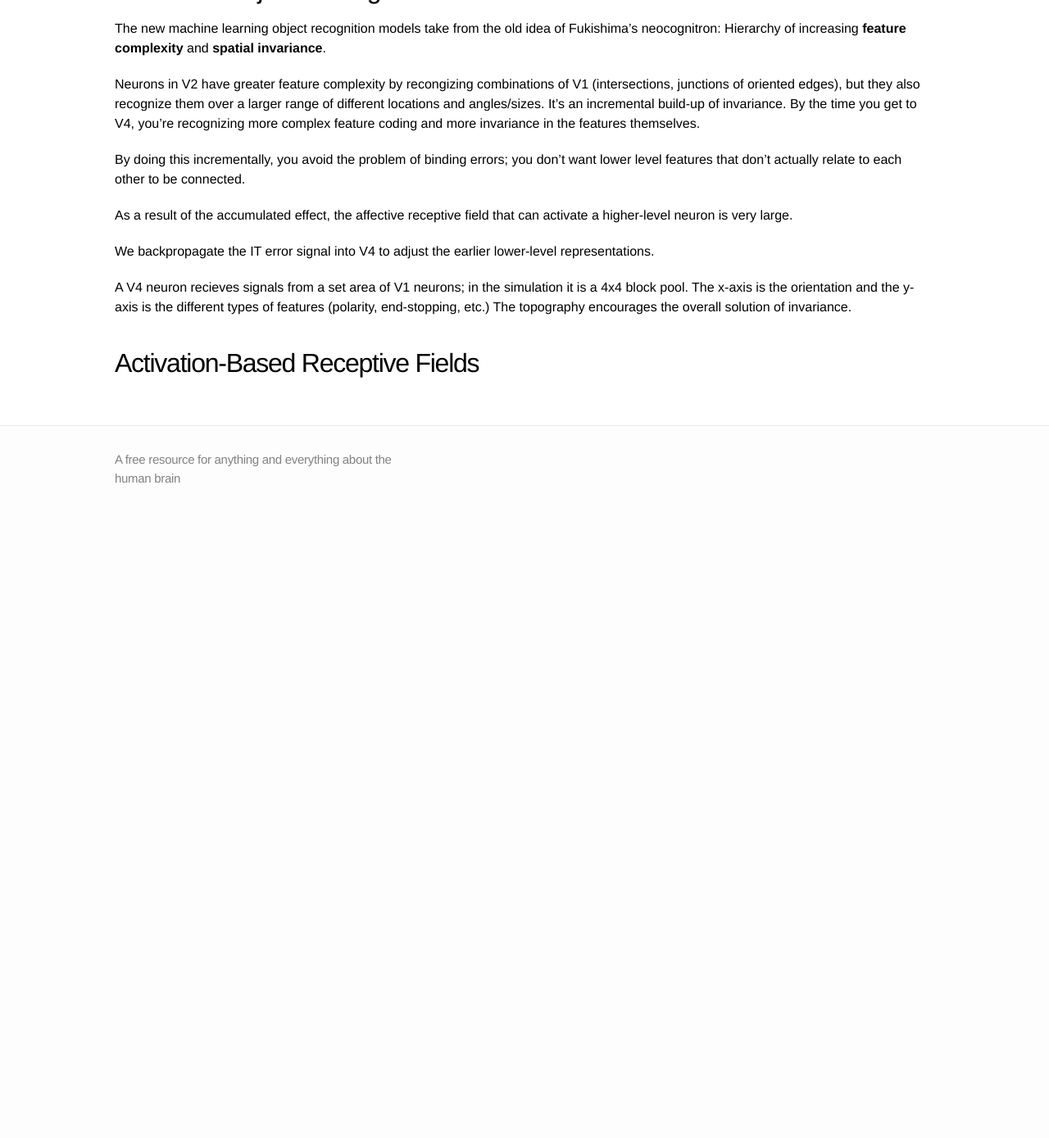
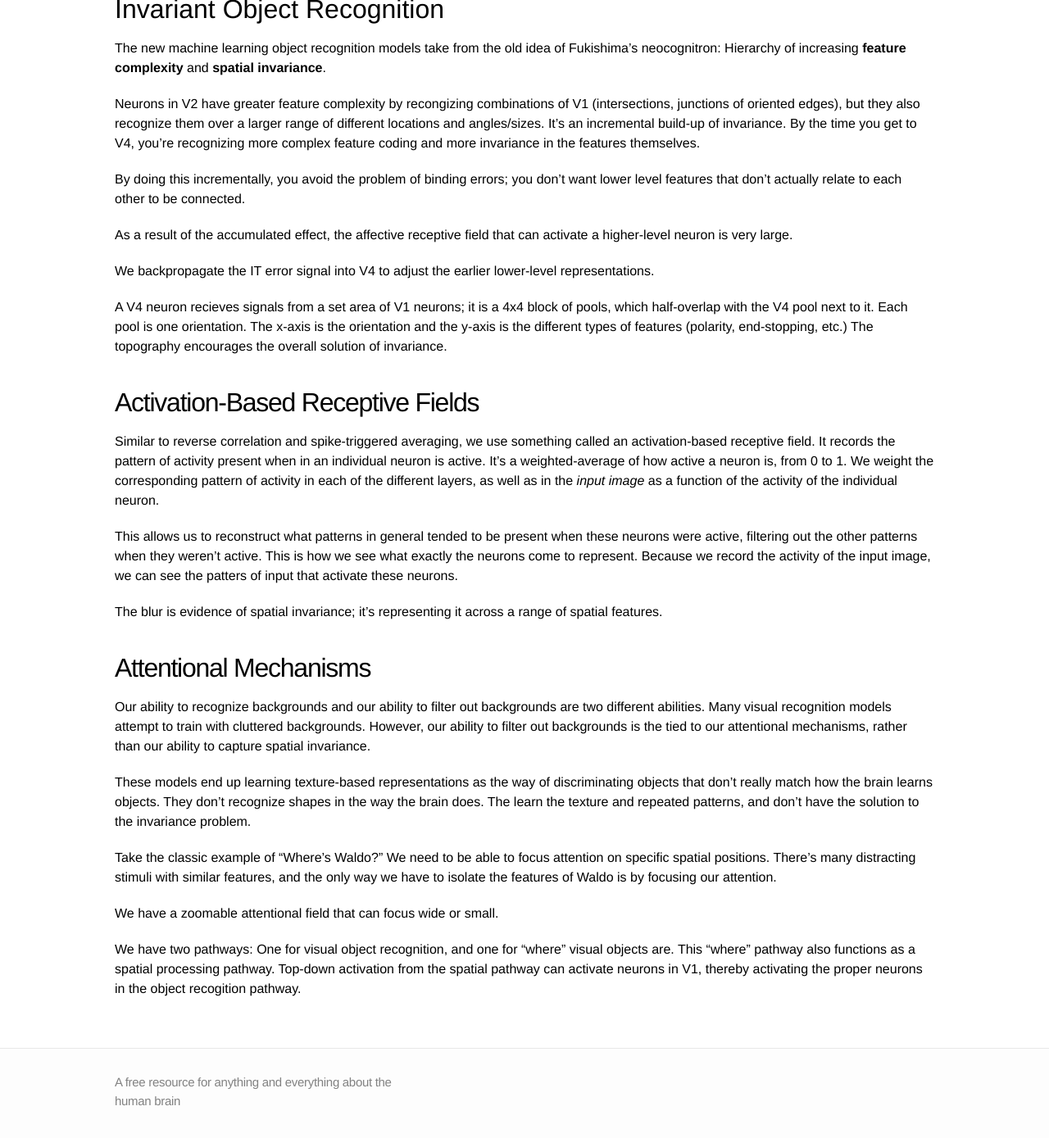
Before and after one commit to mdelsole/brain-nexus, a Jekyll site: the page built from computational-neuroscience/Perception/index.markdown, in a window 1280 px wide and 1400 px high, scrolled down 1164 px. Shown: the top 1389 px of the window at 82% size. Built offline with Jekyll 4.4.1, drawn with Linux system fonts in a browser that asks for light colours; before the commit the page ends 1804 px from its top, so only the background shows below that; some of the changed text lies outside the part shown.

Commit message:
object recognition

```diff
--- a/computational-neuroscience/Perception/index.markdown
+++ b/computational-neuroscience/Perception/index.markdown
@@ -49,6 +49,24 @@ As a result of the accumulated effect, the affective receptive field that can ac
 
 We backpropagate the IT error signal into V4 to adjust the earlier lower-level representations.
 
-A V4 neuron recieves signals from a set area of V1 neurons; in the simulation it is a 4x4 block pool. The x-axis is the orientation and the y-axis is the different types of features (polarity, end-stopping, etc.) The topography encourages the overall solution of invariance.
+A V4 neuron recieves signals from a set area of V1 neurons; it is a 4x4 block of pools, which half-overlap with the V4 pool next to it. Each pool is one orientation. The x-axis is the orientation and the y-axis is the different types of features (polarity, end-stopping, etc.) The topography encourages the overall solution of invariance.
 
 ## Activation-Based Receptive Fields
+
+Similar to reverse correlation and spike-triggered averaging, we use something called an activation-based receptive field. It records the pattern of activity present when in an individual neuron is active. It's a weighted-average of how active a neuron is, from 0 to 1. We weight the corresponding pattern of activity in each of the different layers, as well as in the *input image* as a function of the activity of the individual neuron.
+
+This allows us to reconstruct what patterns in general tended to be present when these neurons were active, filtering out the other patterns when they weren't active. This is how we see what exactly the neurons come to represent. Because we record the activity of the input image, we can see the patters of input that activate these neurons.
+
+The blur is evidence of spatial invariance; it's representing it across a range of spatial features.
+
+## Attentional Mechanisms
+
+Our ability to recognize backgrounds and our ability to filter out backgrounds are two different abilities. Many visual recognition models attempt to train with cluttered backgrounds. However, our ability to filter out backgrounds is the tied to our attentional mechanisms, rather than our ability to capture spatial invariance.
+
+These models end up learning texture-based representations as the way of discriminating objects that don't really match how the brain learns objects. They don't recognize shapes in the way the brain does. The learn the texture and repeated patterns, and don't have the solution to the invariance problem.
+
+Take the classic example of "Where's Waldo?" We need to be able to focus attention on specific spatial positions. There's many distracting stimuli with similar features, and the only way we have to isolate the features of Waldo is by focusing our attention.
+
+We have a zoomable attentional field that can focus wide or small.
+
+We have two pathways: One for visual object recognition, and one for "where" visual objects are. This "where" pathway also functions as a spatial processing pathway. Top-down activation from the spatial pathway can activate neurons in V1, thereby activating the proper neurons in the object recogition pathway.
```
